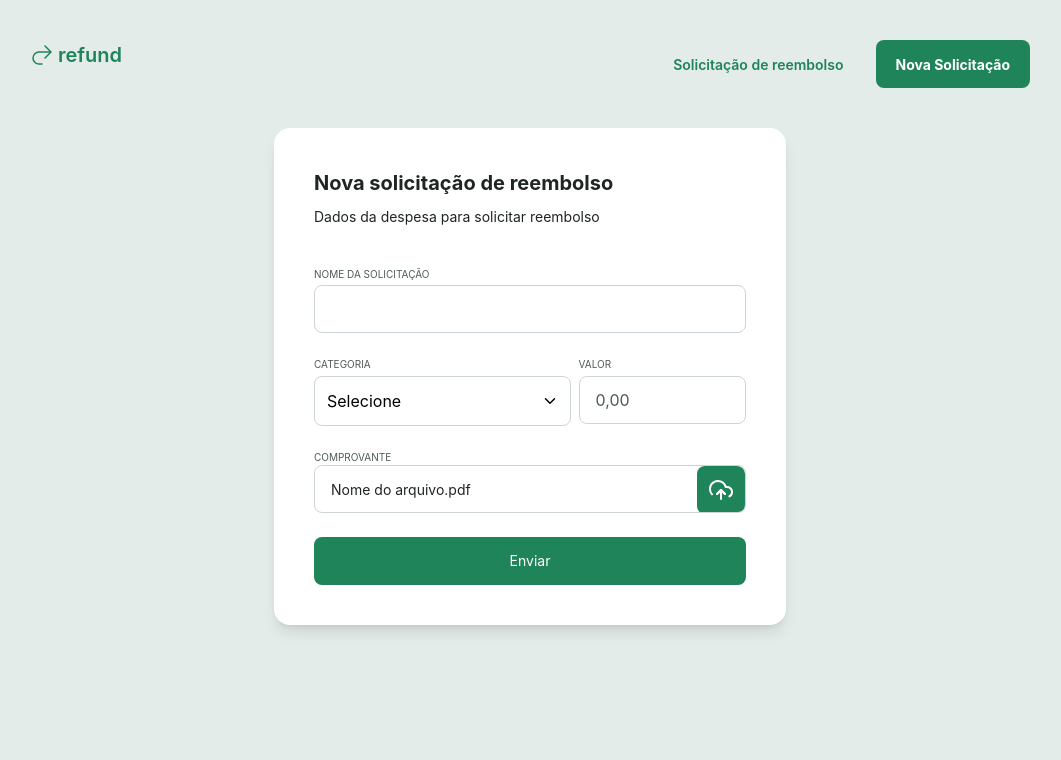
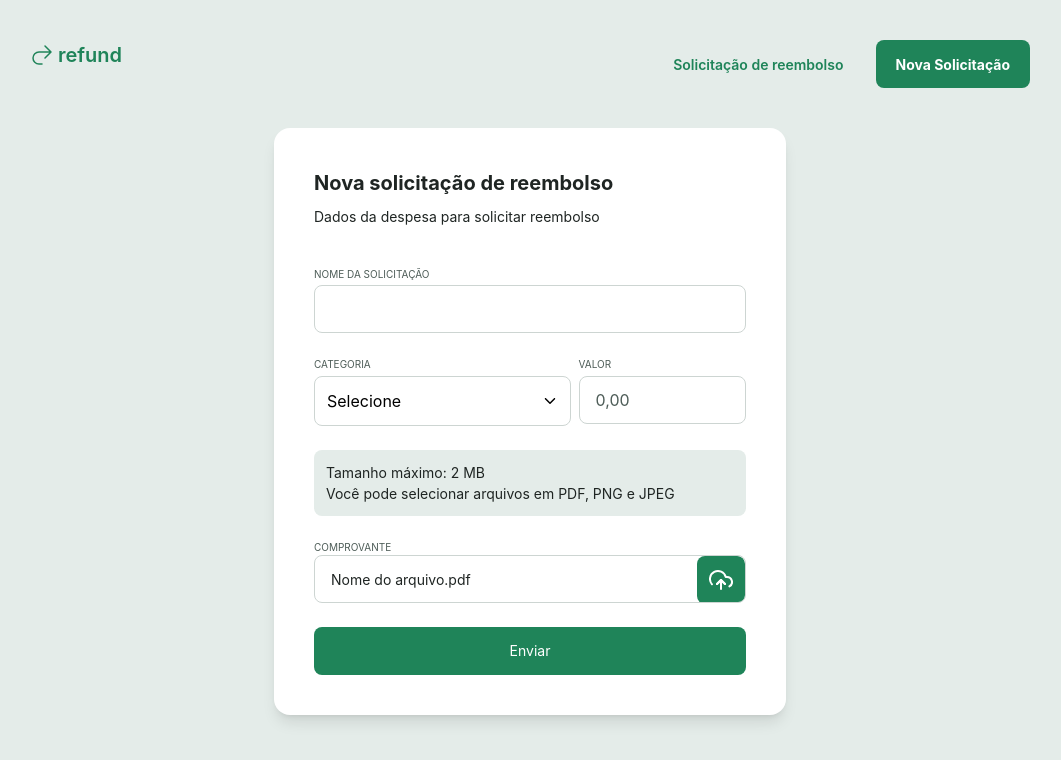
Before and after one commit to YasminFerrariDias/RefundSystem, a React (Vite) app: page /NewRefund in a window 1280 px wide. Shown: the top 760 px of the page, without its empty margins (110-1171 px from the left). Built offline with nearby package versions, Linux system fonts and the light colour scheme.

Commit message:
O alert verifica se possui um arquivo ou não no inputFile, e caso tenha ou não ele exibe coisas diferentes

```diff
--- a/src/App.tsx
+++ b/src/App.tsx
@@ -2,15 +2,16 @@ import { Route, Routes } from "react-router-dom";
 import { NewRefund } from "./Features/NewRefund";
 
 import { DetailsRefund } from "./Features/DetailsRefund";
+import { RefundList } from "./Features/RefundList";
 
 export function App() {
 
   return (
     <div className="bg-gray-400 h-full" >
       <Routes>
-        {/*<Route path='/' element={<RefundList />} />*/}
-        <Route path='/' element={<DetailsRefund />} />
+        <Route path='/' element={<RefundList />} />
         <Route path='/NewRefund' element={<NewRefund />} />
+        <Route path='/DetailsRefund' element={<DetailsRefund />} />
       </Routes>
     </div>
   )
--- /dev/null
+++ b/src/Features/NewRefund/hooks/useSelectedFile.ts
@@ -0,0 +1,7 @@
+import { useState } from "react";
+
+export function useSelectedFile() {
+  const [hasFile, setHasFile] = useState(false);
+
+  return {hasFile, setHasFile}
+}
--- a/src/Features/NewRefund/index.tsx
+++ b/src/Features/NewRefund/index.tsx
@@ -1,11 +1,19 @@
+import { Alert } from "../../components/Alert";
 import { ButtonContainer } from "../../components/Button/ButtonContainer/ButtonContainer";
 import { CardContainer } from "../../components/CardContainer/CardContainer";
 import { InputFile } from "../../components/FileComponents/InputFile";
 import { Input } from "../../components/Input";
 import { Select } from "../../components/Select/Select";
 import { Text } from "../../components/Text/Text";
+import { useSelectedFile } from "./hooks/useSelectedFile";
 
 export function NewRefund() {
+  const {hasFile, setHasFile} = useSelectedFile()
+
+  function handleFileChange() {
+    setHasFile(true)
+  }
+
   return (
     <div className="flex items-center justify-center">
       <CardContainer size="md" >
@@ -14,12 +22,18 @@ export function NewRefund() {
           <Text size="md" decoration="regular" className="flex-1">Dados da despesa para solicitar reembolso</Text>
         </header>
         <div className="flex flex-col gap-6">
-          <Input placeholder="" title="NOME DA SOLICITAÇÃO" />
+          <Input title="NOME DA SOLICITAÇÃO" />
           <div className="flex gap-2">
             <Select title="CATEGORIA" className="w-full" />
             <Input title="VALOR" placeholder="0,00" className="w-38" />
           </div>
-          <InputFile title="COMPROVANTE" />
+          <Alert textSize="2 MB" textFormat="PDF, PNG e JPEG" className={
+            hasFile
+            ? "hidden"
+            : "opacity-100"
+          }
+          />
+          <InputFile title="COMPROVANTE" onChange={handleFileChange}/>
           <ButtonContainer text="Enviar" size="full" className="w-full" textColor="white" />
         </div>
       </CardContainer>
--- a/src/components/Alert.tsx
+++ b/src/components/Alert.tsx
@@ -3,14 +3,15 @@ import { Text } from "./Text/Text";
 interface AlertProps {
   textSize: string
   textFormat: string
+  className?: string
 }
 
-export function Alert({textSize, textFormat}: AlertProps) {
+export function Alert({textSize, textFormat, className}: AlertProps) {
   return (
-    <div className="border-r-gray-400-solid border p-3 rounded-2xl">
-      <Text size="md" >Tamanho máximo: {textSize}</Text>
+    <div className={`p-3 rounded-lg bg-gray-400 ${className}`}>
+      <Text size="md">Tamanho máximo: {textSize}</Text>
       <b />
-      <Text>Tamanho máximo: {textFormat}</Text>
+      <Text>Você pode selecionar arquivos em {textFormat}</Text>
     </div>
   )
 }
--- a/src/components/FileComponents/InputFile.tsx
+++ b/src/components/FileComponents/InputFile.tsx
@@ -5,10 +5,11 @@ import { useRef, useState } from "react";
 
 interface InputFileProps {
   title: string;
+  onChange?: () => void
 }
 
-export function InputFile({ title }: InputFileProps) {
-  const [ nameFile, setNameFile] = useState("Nome do arquivo.pdf")
+export function InputFile({ title, onChange }: InputFileProps) {
+  const [nameFile, setNameFile] = useState("Nome do arquivo.pdf")
 
   const fileInputRef = useRef<HTMLInputElement>(null)
 
@@ -26,6 +27,7 @@ export function InputFile({ title }: InputFileProps) {
             const maxSize = 2 * 1024 * 1024
             if (size <= maxSize) {
               setNameFile(file.name)
+              onChange?.()
             } else {
               setNameFile("Nome do arquivo.pdf")
             }
@@ -49,5 +51,6 @@ export function InputFile({ title }: InputFileProps) {
         </div>
       </div>
     </div>
+
   )
 }
--- a/src/components/Input.tsx
+++ b/src/components/Input.tsx
@@ -1,6 +1,6 @@
 interface ComponentsProps
   extends React.InputHTMLAttributes<HTMLInputElement> {
-  placeholder: string
+  placeholder?: string
   title?: string
 }
 
```
